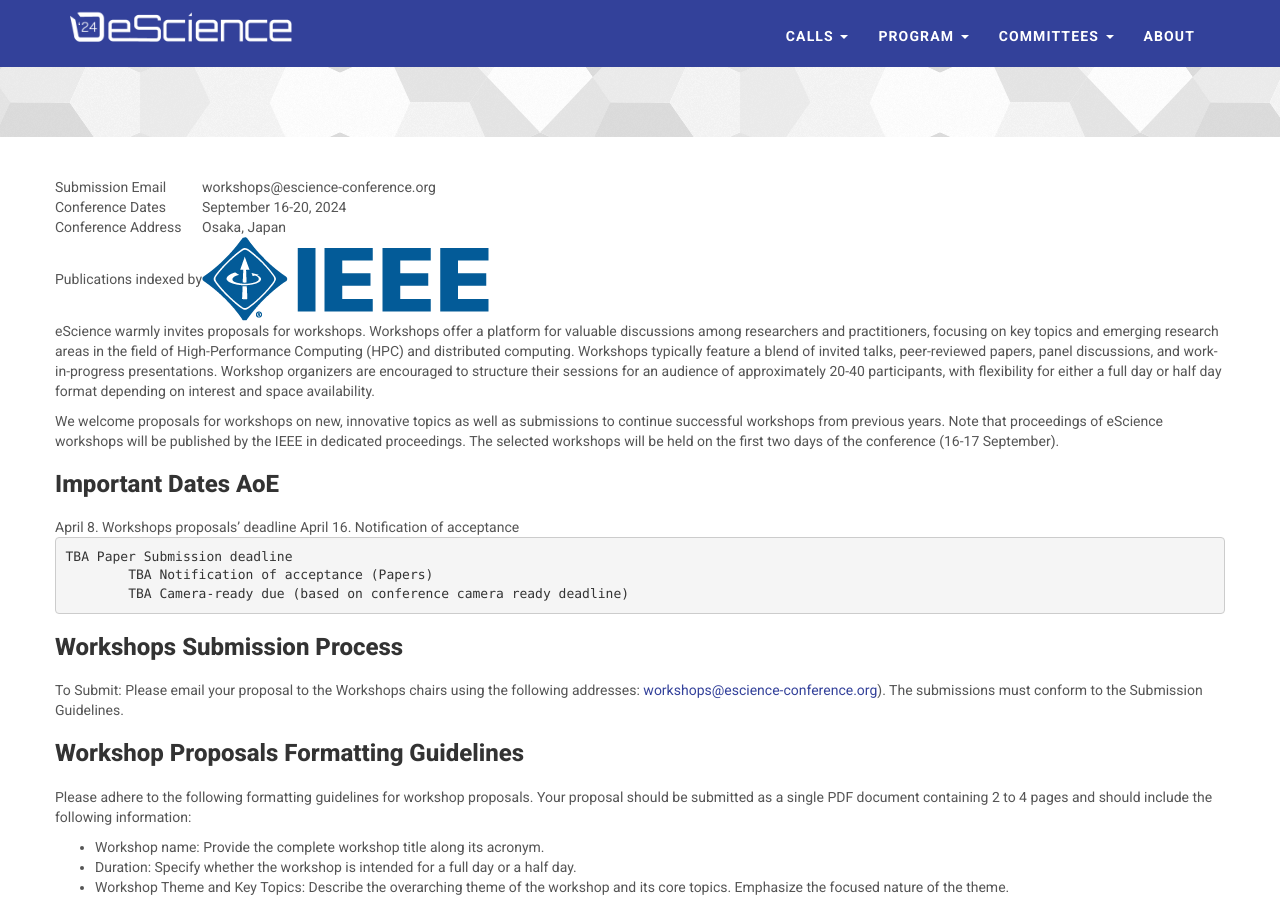
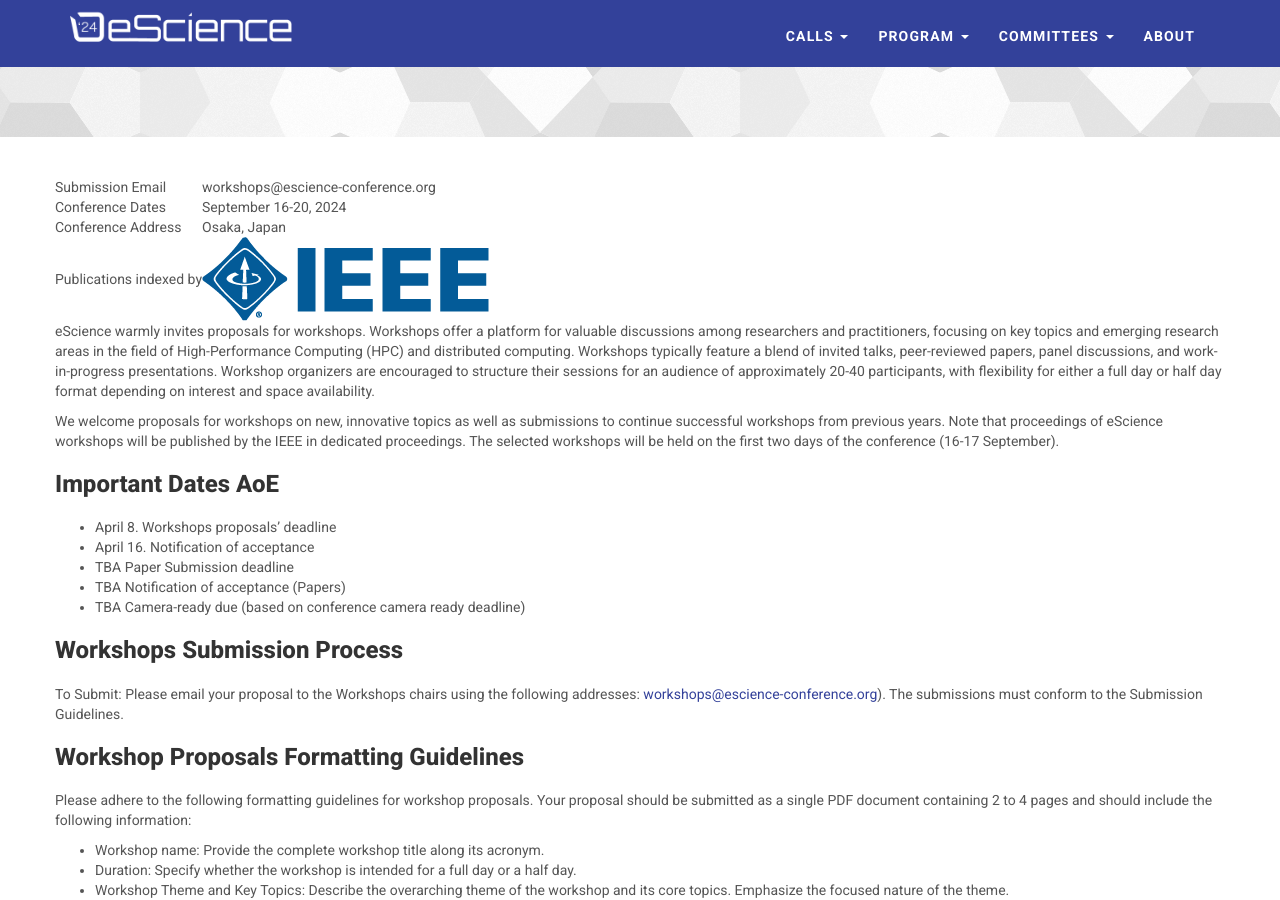
Before and after one commit to escience-conference/2024, a Jekyll site: the page built from pages/call_for_workshops.md, in a window 1280 px wide and 900 px high. Built offline with Jekyll 4.4.1, drawn with Linux system fonts in a browser that asks for light colours; nearby versions of some CDN libraries; our own code applies the rules of GitHub Pages for plain Markdown files.

```diff
--- a/pages/call_for_workshops.md
+++ b/pages/call_for_workshops.md
@@ -8,11 +8,11 @@ eScience warmly invites proposals for workshops. Workshops offer a platform for
 We welcome proposals for workshops on new, innovative topics as well as submissions to continue successful workshops from previous years. Note that proceedings of eScience workshops will be published by the IEEE in dedicated proceedings. The selected workshops will be held on the first two days of the conference (16-17 September).
 
 ### Important Dates AoE
- 	April 8. Workshops proposals' deadline
- 	April 16. Notification of acceptance
-	TBA Paper Submission deadline
- 	TBA Notification of acceptance (Papers)
- 	TBA Camera-ready due (based on conference camera ready deadline)
+- April 8. Workshops proposals' deadline
+- April 16. Notification of acceptance
+- TBA Paper Submission deadline
+- TBA Notification of acceptance (Papers)
+- TBA Camera-ready due (based on conference camera ready deadline)
 
 ### Workshops Submission Process
 
```
